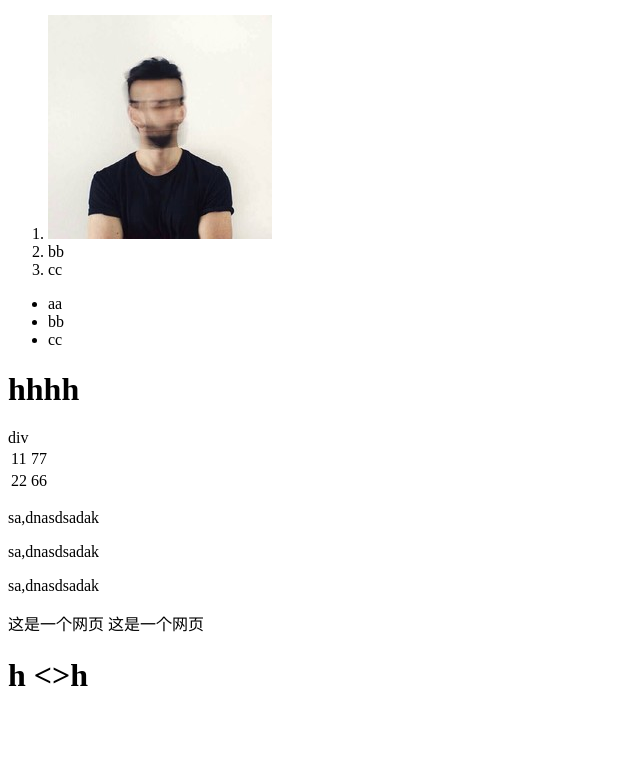
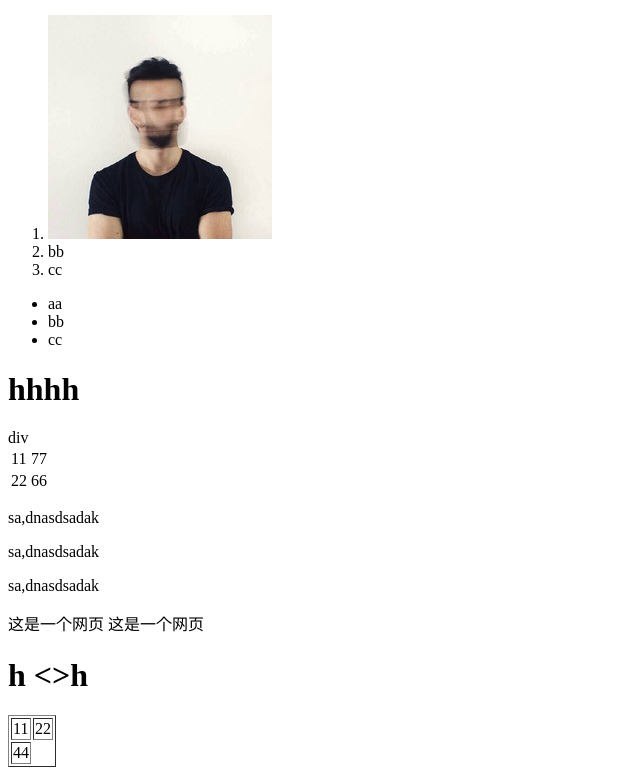
Before and after one commit to wty8023/test01, a plain HTML site: page hello world.html in a window 1280 px wide. Shown: the part 481-1256 px from the top of the page, without its empty margins (0-640 px from the left). Before the commit the page ends 1196 px from the top, so only its background shows below. Drawn offline with Linux system fonts and the light colour scheme.

```diff
--- a/hello world.html
+++ b/hello world.html
@@ -45,6 +45,15 @@
         <span>这是一个网页</span>
         <span>这是一个网页</span>
         <h1>h&nbsp;&lt;&gt;h</h1>
+        <table border="1">
+            <tr>
+                <td>11</td>
+                <td rowspan="1">22</td>
+            </tr>
+            <tr>
+                <td>44</td>
+            </tr>
+        </table>
 
 
 
```
